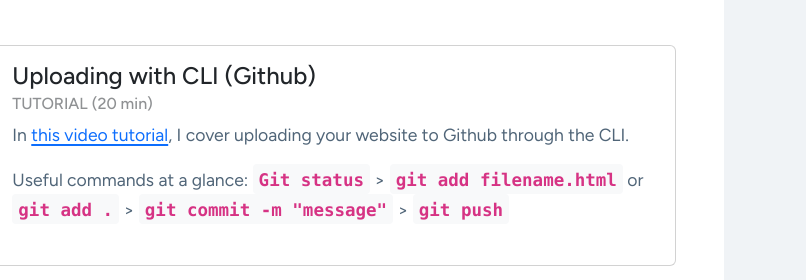
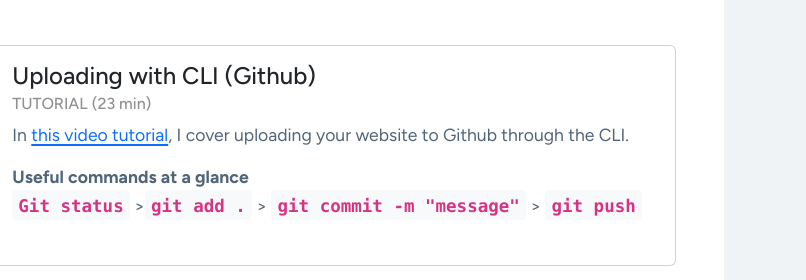
Before and after one commit to randal-sean-harrison/randal-sean-harrison-academic-website-template-bootstrap-5, a plain HTML site: page docs.html in a window 1280 px wide. Shown: the part 6481-6761 px from the top of the page, 474-1280 px from the left. Drawn offline with nearby package versions, Linux system fonts and the light colour scheme.

Commit message:
updated docs

```diff
--- a/docs.html
+++ b/docs.html
@@ -441,22 +441,20 @@
                <div class="row g-0">
                   <div class="col-md-4">
                      <div style="position: relative; padding-bottom: 64.5933014354067%; height: 0;"><iframe
-                           src="https://www.loom.com/embed/904c9558cef148cc8e9f2ad825261174" frameborder="0"
+                           src="https://www.loom.com/embed/94825ade79794e0688b9f92b5f388c73" frameborder="0"
                            webkitallowfullscreen mozallowfullscreen allowfullscreen
                            style="position: absolute; top: 0; left: 0; width: 100%; height: 100%;"></iframe></div>
                   </div>
                   <div class="col-md-8">
                      <div class="card-body">
                         <h4 class="card-title">Uploading with CLI (Github)</h4>
-                        <h6 class="card-subtitle opacity-50">TUTORIAL (20 min)</h6>
-                        <p class="my-2">In <a href="https://www.loom.com/embed/904c9558cef148cc8e9f2ad825261174"
+                        <h6 class="card-subtitle opacity-50">TUTORIAL (23 min)</h6>
+                        <p class="my-2">In <a href="https://www.loom.com/embed/94825ade79794e0688b9f92b5f388c73"
                               target="_blank">this video tutorial</a>, I cover uploading your website to Github through
                            the CLI.</p>
-                        <p class="mt-3">Useful commands at a glance: <kbd
+                        <p class="mt-3"><strong>Useful commands at a glance</strong><br><kbd
                               class="bg-light fw-bold fs-5"><code>Git status</code></kbd>
-                           >
-                           <kbd class="bg-light fw-bold fs-5"><code>git add filename.html</code></kbd> or
-                           <kbd class="bg-light fw-bold fs-5"><code>git add .</code></kbd> >
+                           ><kbd class="bg-light fw-bold fs-5"><code>git add .</code></kbd> >
                            <kbd class="bg-light fw-bold fs-5"><code>git commit -m "message"</code></kbd> >
                            <kbd class="bg-light fw-bold fs-5"><code>git push</code></kbd>
                         </p>
```
